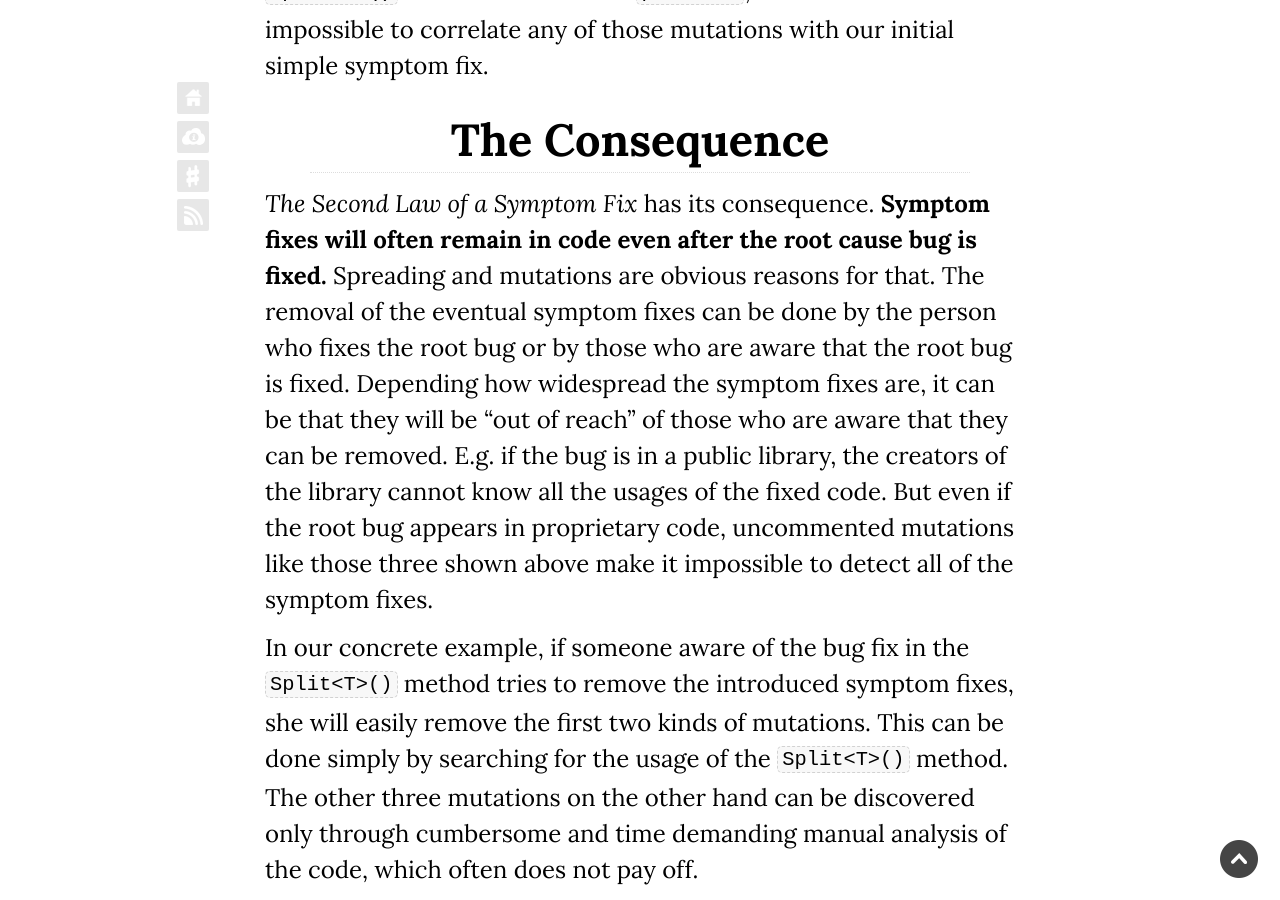
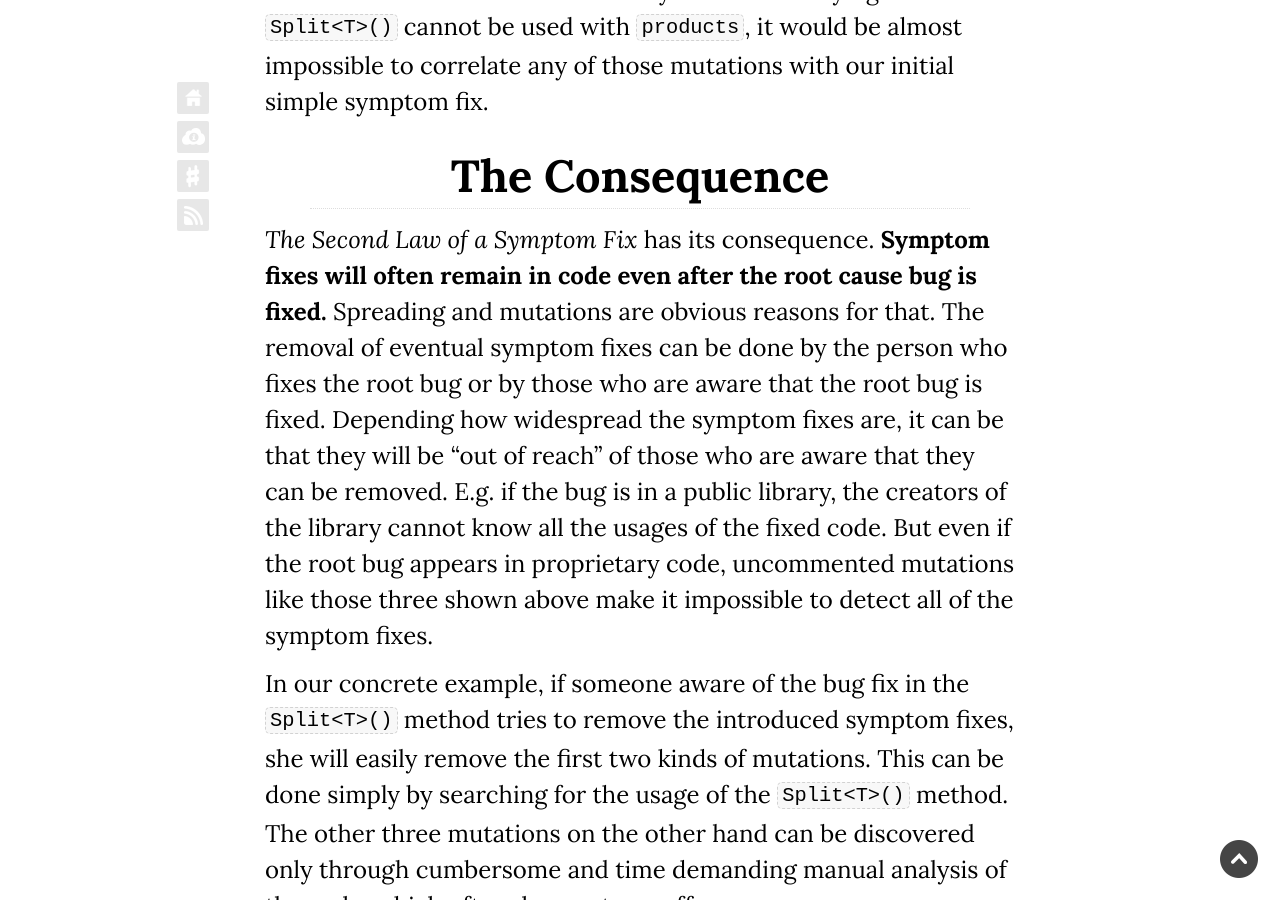
Before and after one commit to ironcev/thp.im, a Jekyll site: the page built from _posts/2015-06-07-the-three-laws-of-a-symptom-fix-mutation-and-spreading.md, in a window 1280 px wide and 900 px high, scrolled down 4860 px. Built offline with Jekyll 4.4.1, drawn with Linux system fonts in a browser that asks for light colours; nearby versions of some CDN libraries; comment, search, counter and statistics services are not loaded; some of the changed lines change nothing that is shown; some of the changed text lies outside the part shown.

Commit message:
The Three Laws of a Symptom Fix - Mutation and Spreading: Slightly better wording.

```diff
--- a/_posts/2015-06-07-the-three-laws-of-a-symptom-fix-mutation-and-spreading.md
+++ b/_posts/2015-06-07-the-three-laws-of-a-symptom-fix-mutation-and-spreading.md
@@ -15,7 +15,7 @@
 ###Spreading
 Spreading of a symptom fix is a natural consequence of the fact that the root cause of the bug is not removed. Because of that, the probability is high that the bug will appear in other places that use the buggy code. How often this will happen depends on many factors. The most relevant one is, of course, on how many places the buggy code is called, directly or indirectly.
 
-Spreading simply means introducing new symptom fixes for the same bug on different places in code. As simple as that.
+Spreading simply means introducing new symptom fixes for the same bug in different places in code. As simple as that.
 
 ###Mutation
 Mutation is a more interesting phenomenon. Once a symptom fix starts spreading, there is no guarantee that all symptom fixes for the same bug will actually look the same. Depending on the nature of the underlying bug, they could come in various forms and could significantly differ from each other.
@@ -38,7 +38,7 @@
 
 In this case, it is easy to guess that both approaches actually try to solve a common problem. But we can easily imagine a more complex symptom fix that mutates significantly from those two. In the case of the the [`Split<T>()`](https://github.com/ironcev/SwissKnife/blob/master/Source/SwissKnife/Collections/CollectionExtensions.cs) extension method, one could come to a conclusion that the `Split<T>()` method itself should be avoided, because it, well, obviously makes problems if called with `someQueryable`.
 
-In that case, the spectrum of possible mutations grows tremendously. Depending on the programmer's skills, personal code writing preferences and many other factors, we could face mutations that could hardly be recognized as correlated.
+In that case, the spectrum of possible mutations grows tremendously. Depending on the programmer's skills, personal code writing preferences and many other factors, we could face mutations that could hardly be recognized as correlated with each other.
 
 To illustrate this, let's put the `Split<T>()` method into the context in which it is usually called.
 
@@ -131,7 +131,7 @@
 If the replacement of the `Split<T>()` method with one of those "monster" solutions is not backed by a comment saying that the `Split<T>()` cannot be used with `products`, it would be almost impossible to correlate any of those mutations with our initial simple symptom fix.
 
 ##The Consequence
-*The Second Law of a Symptom Fix* has its consequence. **Symptom fixes will often remain in code even after the root cause bug is fixed.** Spreading and mutations are obvious reasons for that. The removal of the eventual symptom fixes can be done by the person who fixes the root bug or by those who are aware that the root bug is fixed. Depending how widespread the symptom fixes are, it can be that they will be "out of reach" of those who are aware that they can be removed. E.g. if the bug is in a public library, the creators of the library cannot know all the usages of the fixed code. But even if the root bug appears in proprietary code, uncommented mutations like those three shown above make it impossible to detect all of the symptom fixes.
+*The Second Law of a Symptom Fix* has its consequence. **Symptom fixes will often remain in code even after the root cause bug is fixed.** Spreading and mutations are obvious reasons for that. The removal of eventual symptom fixes can be done by the person who fixes the root bug or by those who are aware that the root bug is fixed. Depending how widespread the symptom fixes are, it can be that they will be "out of reach" of those who are aware that they can be removed. E.g. if the bug is in a public library, the creators of the library cannot know all the usages of the fixed code. But even if the root bug appears in proprietary code, uncommented mutations like those three shown above make it impossible to detect all of the symptom fixes.
 
 In our concrete example, if someone aware of the bug fix in the `Split<T>()` method tries to remove the introduced symptom fixes, she will easily remove the first two kinds of mutations. This can be done simply by searching for the usage of the `Split<T>()` method. The other three mutations on the other hand can be discovered only through cumbersome and time demanding manual analysis of the code, which often does not pay off.
 
```
